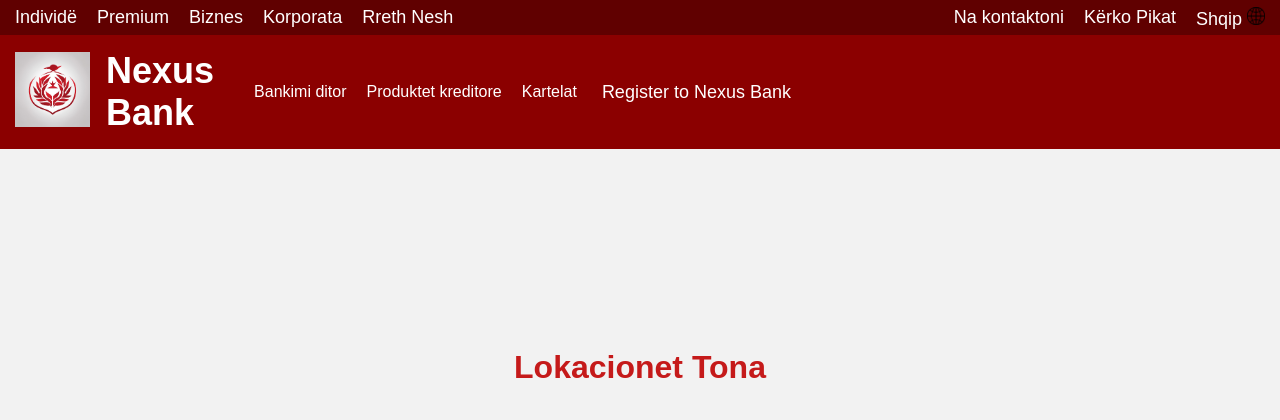
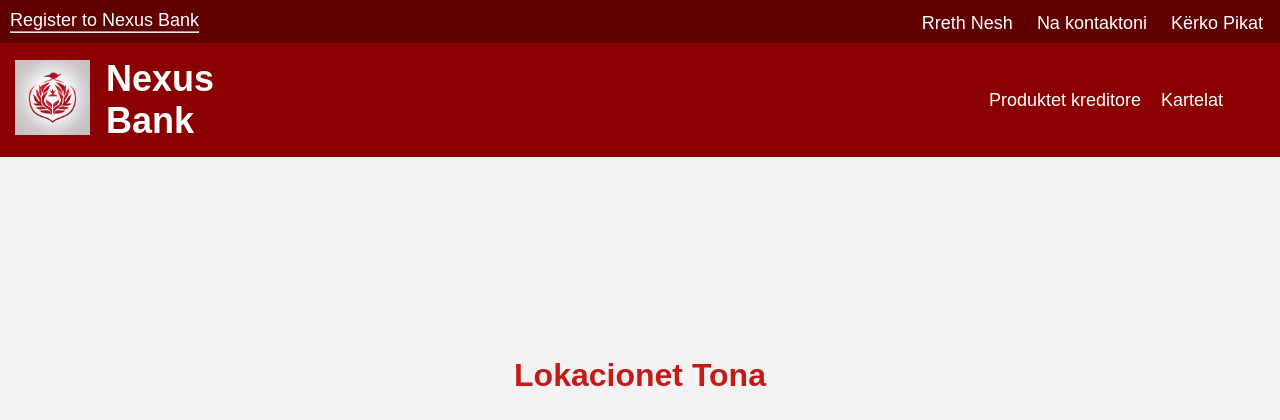
Before and after one commit to LeonBUBT/Projekti, a PHP site: page /pikat.html in a window 1280 px wide. Shown: the top 420 px of the page. Run offline with PHP 8.4, Linux system fonts and the light colour scheme.

Commit message:
updating navbar

```diff
--- a/CSS/pikat.css
+++ b/CSS/pikat.css
@@ -30,11 +30,11 @@ body {
 }
 
 #nav-bar li{
-    padding: 2px 10px 0px 10px;
+    padding: 8px 12px 4px 12px;
 }
 
 #nav-bar li:hover {
-    background-color: rgb(148, 38, 38);
+    background-color:#7e0000;
     border-radius: 15px;
 }
 
@@ -45,7 +45,6 @@ body {
     display: flex;
     font-size: large;
     align-items: center;
-    /* justify-content:flex-end; */
 }
 
 #header-ul1,#header-ul2,#header-img{
@@ -60,21 +59,35 @@ body {
 #header-ul2{
     list-style-type: none;
     display: flex;
+    margin-left: auto;
+    margin-right: 4vh;
 }
 
 #header-ul2 li{
     padding: 10px;
-    font-size:medium;
 }
 
 #header-ul2 li:hover {
-    background-color: rgb(148, 38, 38);
+    background-color: #a10d0d;
     border-radius: 15px;
 }
 
-#register{
-    /* justify-content:; */
-    flex-wrap: nowrap;
+#header-ul2 li:active{
+    background-color: rgb(122, 16, 16);
+}
+
+
+#register {
+    padding: 10px;
+    border-radius: 15px;
+}
+
+#register:hover{
+    background-color: #7e0000;
+}
+
+#register:active{
+    background-color: rgb(122, 16, 16);
 }
 
 /* WANNA KMS */
--- a/Pikat.html
+++ b/Pikat.html
@@ -8,41 +8,33 @@
     <title>Nexus Bank - Points</title>
 </head>
 <body>
+    <!-- ===================================== navbar ===================================== -->
+
     <div id="nav-bar">
-        <ul id="nav-bar-ul1">
-            <li><a href="index.html">Individë</a></li>
-            <li><a href="">Premium</a></li>
-            <li><a href="">Biznes</a></li>
-            <li><a href="">Korporata</a></li>
+        <div id="register">
+            <a href="">Register to Nexus Bank</a>
+            <hr>
+        </div>
+        <ul>
             <li><a href="">Rreth Nesh</a></li>
-        </ul>
-
-        <ul id="nav-bar-ul2">
-           <a href="Kontakt.html"> <li>Na kontaktoni</li></a>
+            <li><a href="kontakt.html">Na kontaktoni</a></li>
             <li><a href="pikat.html">Kërko Pikat</a></li>
-            <li>Shqip <img src="images/world.png" alt="" width="18px" ></li>
         </ul>
     </div>
 
-    <!-- ==================== header ================================= -->
+    <!-- ===================================== header ===================================== -->
 
     <div id="header">
-        <a href="index.html">  <img id="header-img" src="images/logo.png" alt="Nexus Logo" width="75px"> </a>
-
+        <a href="index.html"><img id="header-img" src="images/logo.png" alt="Nexus Logo" width="75px"></a>
         <ul id="header-ul1">
             <li><h1>Nexus</h1></li>
             <li><h1>Bank</h1></li>
         </ul>
 
         <ul id="header-ul2">
-            <li><a href="">Bankimi ditor</a></li>
             <li><a href="">Produktet kreditore</a></li>
-            <li><a href="">Kartelat</a></li>
+            <li><a href="cards.html">Kartelat</a></li>
         </ul>
-
-        <div id="register">
-            <p>Register to Nexus Bank</p>
-        </div>
     </div>
 
 
--- a/index.html
+++ b/index.html
@@ -26,7 +26,7 @@
     <!-- ===================================== header ===================================== -->
 
     <div id="header">
-        <img id="header-img" src="images/logo.png" alt="Nexus Logo" width="75px">
+        <a href="index.html"><img id="header-img" src="images/logo.png" alt="Nexus Logo" width="75px"></a>
         <ul id="header-ul1">
             <li><h1>Nexus</h1></li>
             <li><h1>Bank</h1></li>
```
Also changed, not shown: CSS/cards.css (+8 -9 lines), CSS/kontakt.css (+21 -8 lines), Kontakt.html (+12 -20 lines), cards.html (+11 -21 lines).
